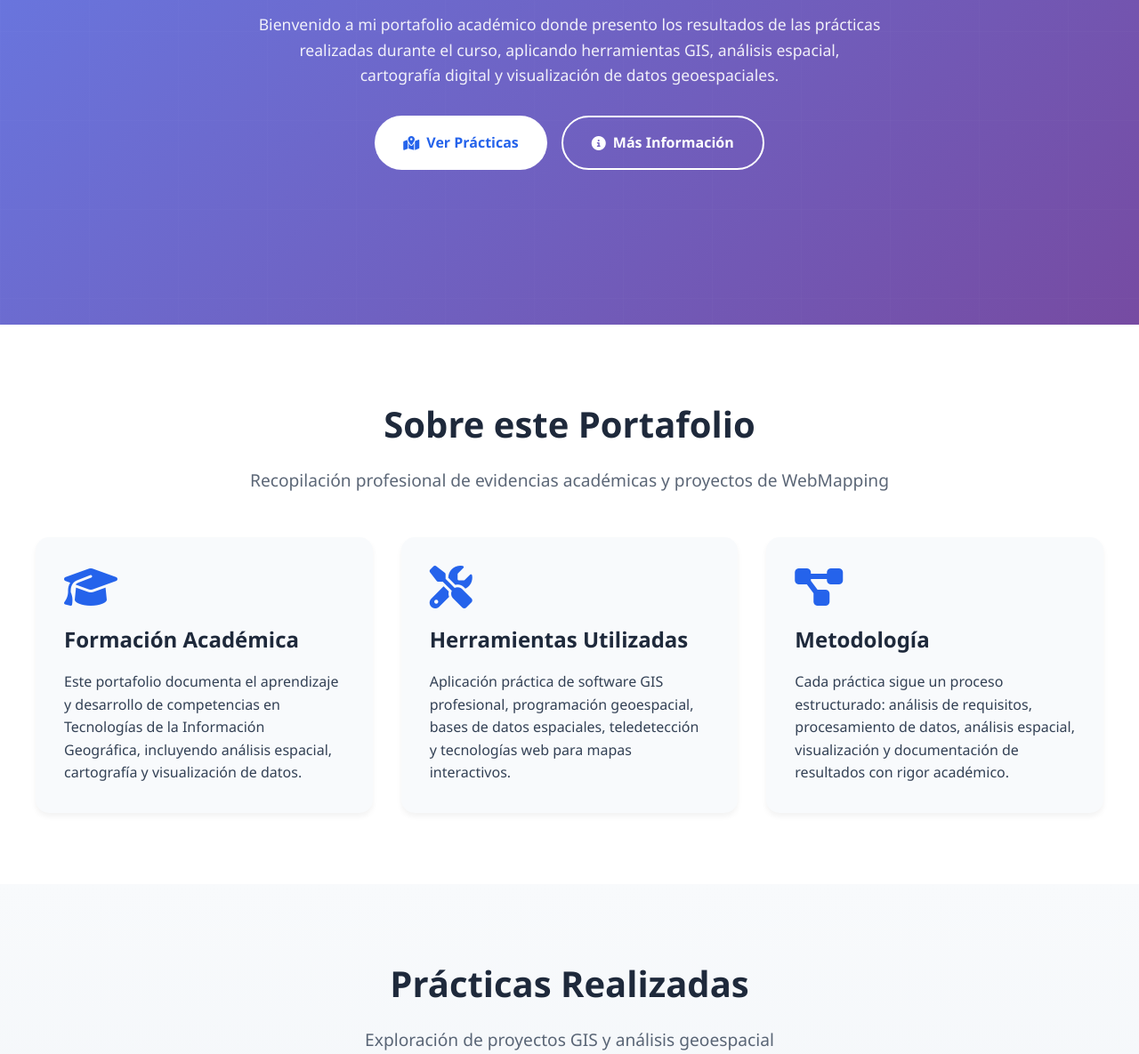
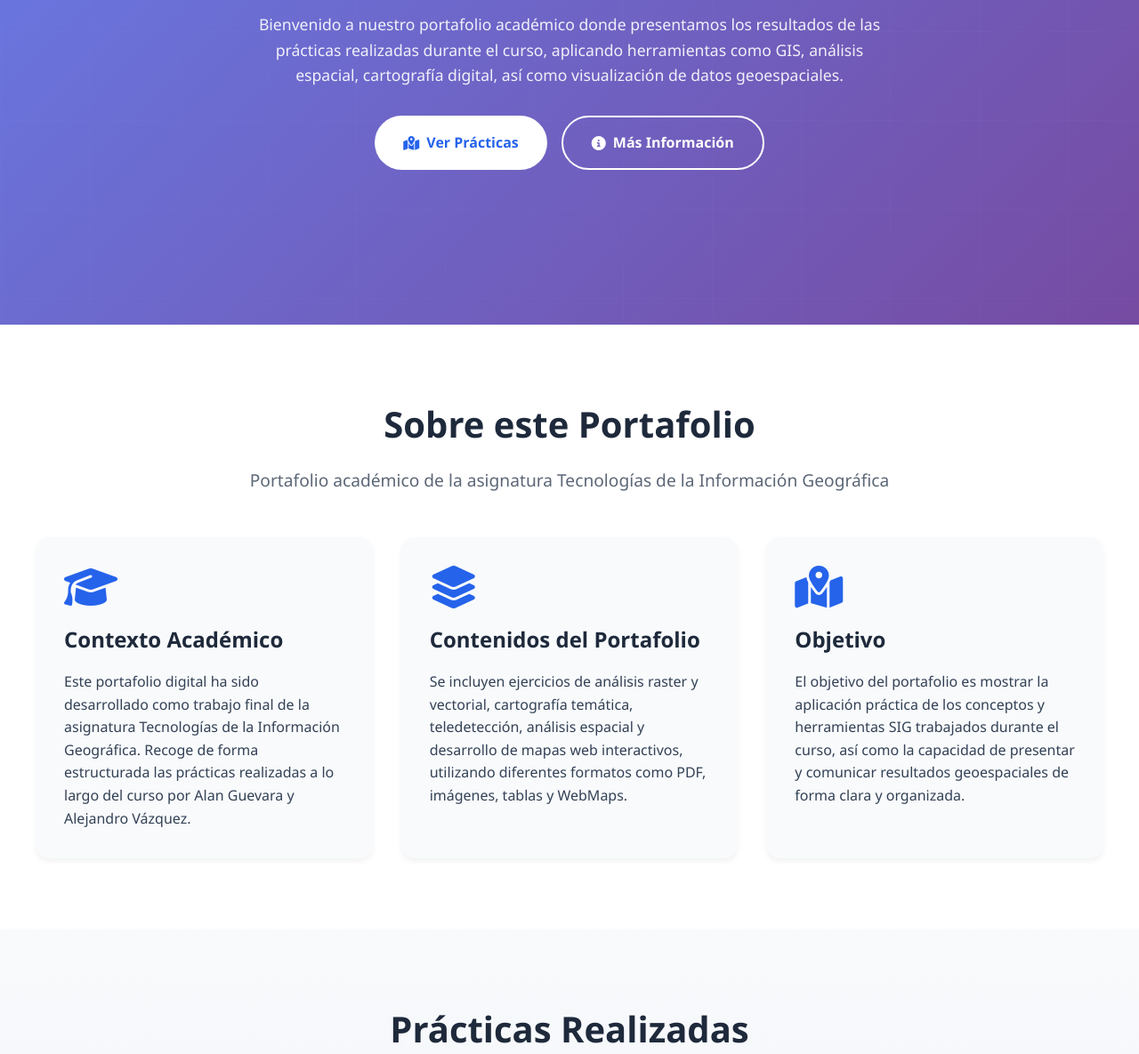
Before and after one commit to ALANGMupv/Portafolio_WebMapping, a plain HTML site: page index.html in a window 1280 px wide. Shown: the part 435-1620 px from the top of the page at 89% size. Drawn offline with Linux system fonts and the light colour scheme.

Commit message:
chore: landing realizada.

```diff
--- a/index.html
+++ b/index.html
@@ -20,7 +20,6 @@
             <li><a href="#inicio"><i class="fas fa-home"></i> Inicio</a></li>
             <li><a href="#practicas"><i class="fas fa-map"></i> Prácticas</a></li>
             <li><a href="#sobre"><i class="fas fa-info-circle"></i> Sobre</a></li>
-            <!-- TODO: Añadir más enlaces según necesites -->
         </ul>
         <div class="mobile-toggle" id="mobileToggle">
             <i class="fas fa-bars"></i>
@@ -34,9 +33,9 @@
         <h1>Portafolio Digital WebMapping</h1>
         <p class="subtitle">Tecnologías de la Información Geográfica</p>
         <p>
-            Bienvenido a mi portafolio académico donde presento los resultados de las prácticas
-            realizadas durante el curso, aplicando herramientas GIS, análisis espacial,
-            cartografía digital y visualización de datos geoespaciales.
+            Bienvenido a nuestro portafolio académico donde presentamos los resultados de las prácticas
+            realizadas durante el curso, aplicando herramientas como GIS, análisis espacial,
+            cartografía digital, así como visualización de datos geoespaciales.
         </p>
         <div class="cta-buttons">
             <a href="#practicas" class="btn btn-primary">
@@ -54,50 +53,48 @@
     <div class="container">
         <h2 class="section-title">Sobre este Portafolio</h2>
         <p class="section-subtitle">
-            Recopilación profesional de evidencias académicas y proyectos de WebMapping
+            Portafolio académico de la asignatura Tecnologías de la Información Geográfica
         </p>
 
         <div class="about-grid">
             <div class="about-card">
                 <i class="fas fa-graduation-cap"></i>
-                <h3>Formación Académica</h3>
+                <h3>Contexto Académico</h3>
                 <p>
-                    Este portafolio documenta el aprendizaje y desarrollo de competencias
-                    en Tecnologías de la Información Geográfica, incluyendo análisis espacial,
-                    cartografía y visualización de datos.
+                    Este portafolio digital ha sido desarrollado como trabajo final de la asignatura
+                    Tecnologías de la Información Geográfica. Recoge de forma estructurada las prácticas
+                    realizadas a lo largo del curso por Alan Guevara y Alejandro Vázquez.
                 </p>
             </div>
 
             <div class="about-card">
-                <i class="fas fa-tools"></i>
-                <h3>Herramientas Utilizadas</h3>
+                <i class="fas fa-layer-group"></i>
+                <h3>Contenidos del Portafolio</h3>
                 <p>
-                    Aplicación práctica de software GIS profesional, programación geoespacial,
-                    bases de datos espaciales, teledetección y tecnologías web para mapas interactivos.
+                    Se incluyen ejercicios de análisis raster y vectorial, cartografía temática,
+                    teledetección, análisis espacial y desarrollo de mapas web interactivos,
+                    utilizando diferentes formatos como PDF, imágenes, tablas y WebMaps.
                 </p>
             </div>
 
             <div class="about-card">
-                <i class="fas fa-project-diagram"></i>
-                <h3>Metodología</h3>
+                <i class="fas fa-map-marked-alt"></i>
+                <h3>Objetivo</h3>
                 <p>
-                    Cada práctica sigue un proceso estructurado: análisis de requisitos,
-                    procesamiento de datos, análisis espacial, visualización y documentación
-                    de resultados con rigor académico.
+                    El objetivo del portafolio es mostrar la aplicación práctica de los conceptos
+                    y herramientas SIG trabajados durante el curso, así como la capacidad de
+                    presentar y comunicar resultados geoespaciales de forma clara y organizada.
                 </p>
             </div>
         </div>
     </div>
 </section>
 
+
 <!-- PRÁCTICAS -->
 <section class="practicas-section" id="practicas">
     <div class="container">
         <h2 class="section-title">Prácticas Realizadas</h2>
-        <p class="section-subtitle">
-            Exploración de proyectos GIS y análisis geoespacial
-        </p>
-
         <div class="practicas-grid">
 
             <!-- PRÁCTICA 1 -->
@@ -281,7 +278,7 @@
             <a href="#" title="GitHub"><i class="fab fa-github"></i></a>
         </div>
         <p style="margin-top: 2rem; opacity: 0.6;">
-            © 2024 - Todos los derechos reservados
+            © 2026 - Todos los derechos reservados
         </p>
     </div>
 </footer>
```
